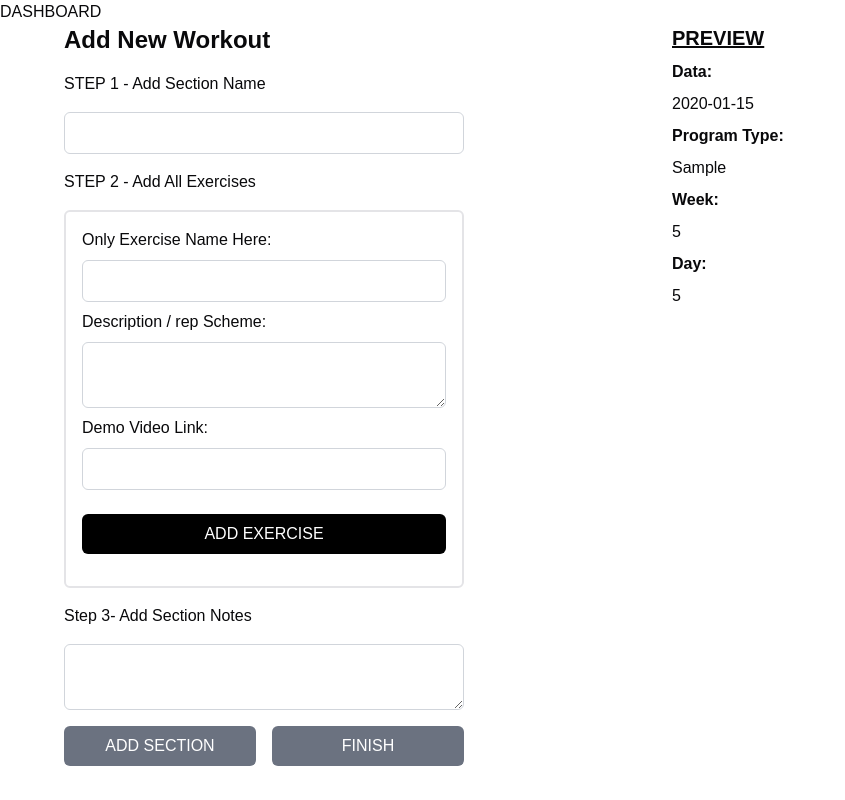
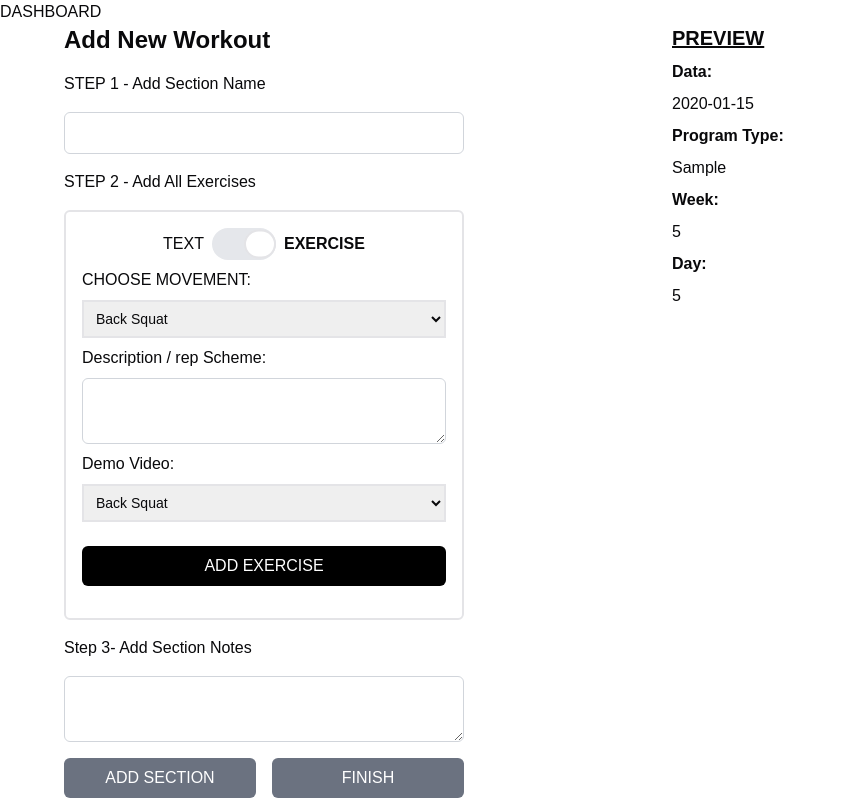
Before and after one commit to altomizawa/functional-body-building, a Next.js app: page /dashboard in a window 1280 px wide. Both pictures are taken after typing "2020-01-15", "Sample", "5", "5" into the empty fields and a click on the button "ADD SECTION". Shown: the whole page, without its empty margins (0-845 px from the left). Built offline with nearby package versions, Linux system fonts and the light colour scheme.

Commit message:
feat: add dropdown menu for exercises

```diff
--- a/components/ExerciseInputs.js
+++ b/components/ExerciseInputs.js
@@ -1,8 +1,18 @@
 'use client'
 import { useState } from 'react'
 
+import movements from '@/lib/movements'
+
 const ExerciseInputs = ({ handleSectionChange, handleExerciseChange, addExercise, exercise, section }) => {
   const [numberOfSections, setNumberOfSections] = useState(1)
+  const [isItExercise, setIsItExercise] = useState(true)
+  const orderedMovements = movements.sort((a, b) => a.name.localeCompare(b.name))
+
+  // CREATE VIDEO LINK
+  const createVideoLink = (name) => {
+    const movement = movements.find((item=> item.name === name))
+    return console.log(movement)
+  }
 
   return (
     <>
@@ -10,16 +20,50 @@ const ExerciseInputs = ({ handleSectionChange, handleExerciseChange, addExercise
       <input type="text" name="section" onChange={handleSectionChange} value={section.section} />
 
       <p>STEP 2 - Add All Exercises</p>
-      <div className='my-4 border-2 flex flex-col gap-2 p-4 rounded-md'>
-        <label htmlFor="name" >Only Exercise Name Here:</label>
-        <input type="text" name="name"  onChange={handleExerciseChange} value={exercise.name} />
+      <div className='my-4 border-2 flex flex-col gap-2 p-4 rounded-md overflow-hidden'>
+        <div className='flex justify-center items-center gap-2'>
+          <p className={`${!isItExercise && 'font-bold'}`}>TEXT</p>
+          <button onClick={() => setIsItExercise(prev => !prev)} className='h-8 w-16 bg-gray-200 rounded-full flex relative'>
+            <div className={`w-1/2 absolute top-[50%] translate-y-[-50%] left-0 h-[90%] aspect-square border-2 rounded-full bg-white ${isItExercise ? "translate-x-[100%]" : "translate-x-[0]"}`}></div>
+          </button>
+          <p className={`${isItExercise && 'font-bold'}`}>EXERCISE</p>
+        </div>
+        {
+          isItExercise ? (
+            <>
+              <label htmlFor="name" >CHOOSE MOVEMENT:</label>
+              <select className='border-2 py-2 px-2 text-sm' name="name" onChange={handleExerciseChange} >
+                {orderedMovements.map((movement, index) => (
+                  <option key={index} value={movement.name} >{movement.name}</option>)
+                )}
+              </select>
+              {/* <input type="text" name="name" onChange={handleExerciseChange} value={exercise.name} /> */}
+            </>
+          ) : (
+            <>
+              {/* TEXT FORM */}
+              <label htmlFor="name" >Only Text Here:</label>
+              <input type="text" name="name"  onChange={handleExerciseChange} value={exercise.name} />
+            </>
+          )
+        }
+
 
         <label htmlFor="description">Description / rep Scheme:</label>
         {/* <input type="text" name="description" onChange={handleExerciseChange} value={exercise.description}  /> */}
         <textarea name="description" onChange={handleExerciseChange} value={exercise.description} className='border border-gray-300 rounded-md p-2'/>
 
-        <label htmlFor="video">Demo Video Link:</label>
-        <input type="text" name="video" onChange={handleExerciseChange} value={exercise.video}  />
+        {isItExercise &&
+          <>
+          <label htmlFor="video">Demo Video:</label>
+          <select className='border-2 py-2 px-2 text-sm' name="video" onChange={handleExerciseChange} >
+            {orderedMovements.map((movement, index) => (
+              <option key={index} value={movement.link} >{movement.name}</option>)
+            )}
+        </select>
+          </>
+        }
+        {/* <input type="text" name="video" onChange={handleExerciseChange} value={exercise.link} placeholder={exercise.name}  /> */}
 
         <button onClick={addExercise} type="button" className='bg-black rounded-md py-2 mt-4 mb-4 text-white'>ADD EXERCISE</button>
       </div>
--- a/lib/movements.js
+++ b/lib/movements.js
@@ -47,4 +47,18 @@ const movements = [
    name: "Foot Elevated Hamstring Stretch",
    link: "https://www.youtube.com/watch?v=Vo8_rq_yFfE"
   },
+  {
+   name: "Banded Face Pull",
+   link: "https://www.youtube.com/watch?v=5jgKj8ColLg"
+  },
+  {
+   name: "Yoga Push Ups",
+   link: "https://www.youtube.com/watch?v=_AOxb-7uwEE"
+  },
+  {
+   name: "Barbell Bench Press",
+   link: "https://www.youtube.com/watch?v=_ssMvM1S5Lg"
+  },
 ]
+
+export default movements
```
